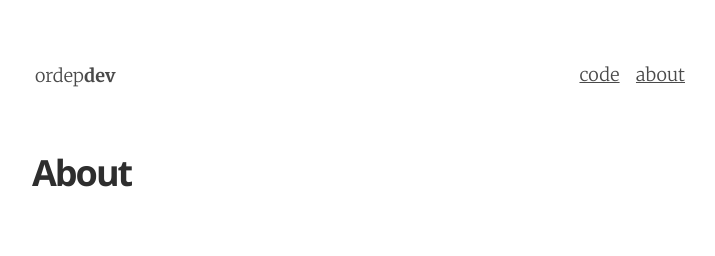
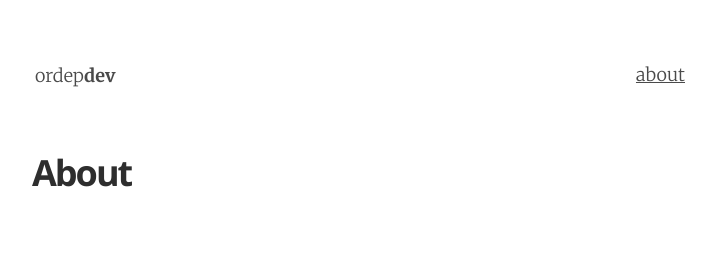
Before and after one commit to ordepdev/ordepdev.github.io, a Jekyll site: the page built from about.md, in a window 1280 px wide. Shown: the top 256 px of the page, without its empty margins (280-995 px from the left). Built offline with Jekyll 4.4.1, drawn with Linux system fonts in a browser that asks for light colours; Markdown is read by kramdown in place of the engine named in the settings.

Commit message:
removed code

```diff
--- a/_includes/header.html
+++ b/_includes/header.html
@@ -3,9 +3,6 @@
 
   <ul>
     <li>
-      <a href="/code.html">code</a>
-    </li>
-    <li>
       <a href="/about.html">about</a>
     </li>
   </ul>
```
